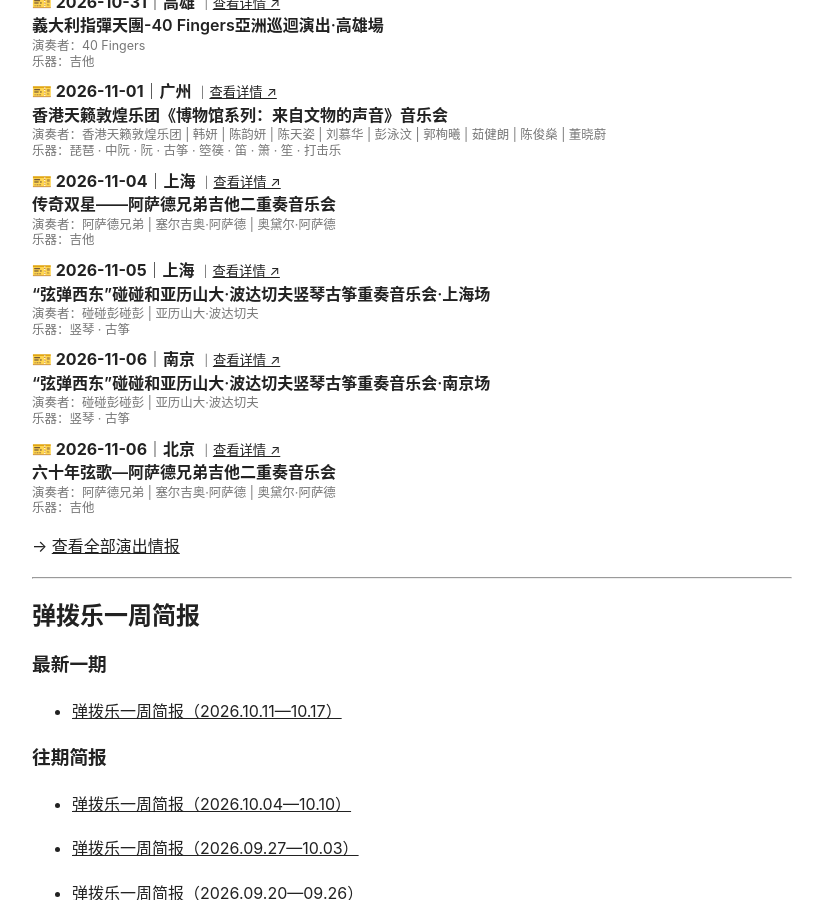
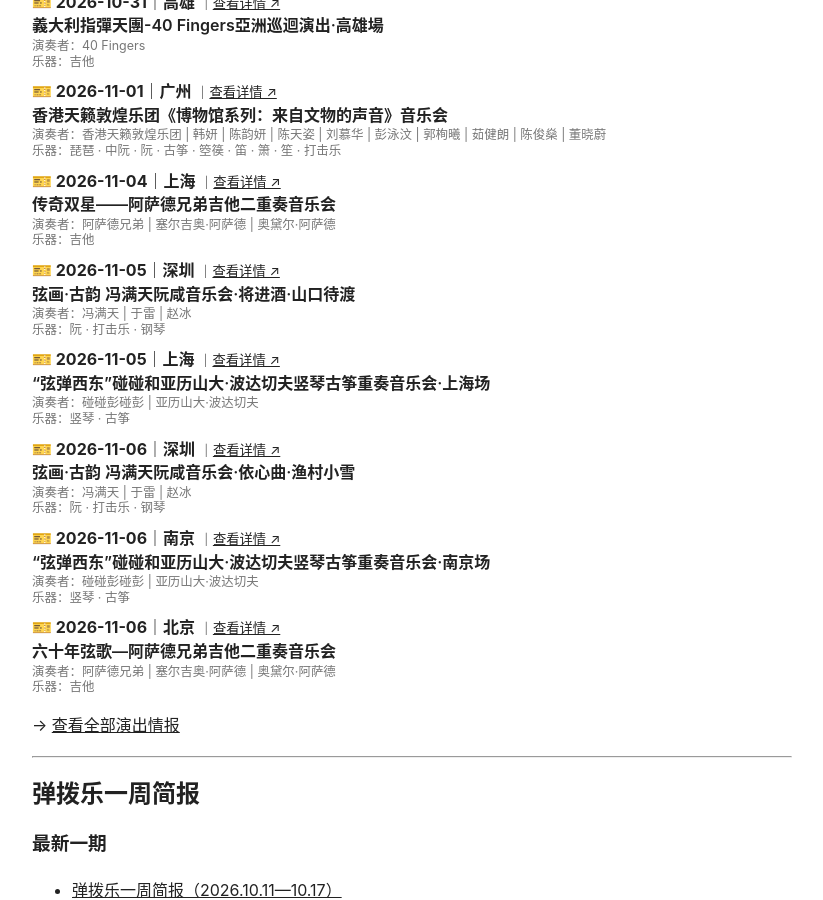
Before and after one commit to KeenKwok/boxianji, a Jekyll site: the page built from index.md, in a window 1280 px wide and 900 px high, scrolled down 1202 px. Shown: the whole window, without its empty margins (228-1051 px from the left). Built offline with Jekyll 4.4.1, drawn with Linux system fonts in a browser that asks for light colours.

Commit message:
更新 attention.yml

```diff
--- a/_data/attention.yml
+++ b/_data/attention.yml
@@ -1,3 +1,31 @@
+- id: "20261106-shenzhen-xianhuaguyun-fengmantian-ruxinqu-yucunxiaoxue"
+  date: "2026-11-06"
+  city: "深圳"
+  title: "弦画·古韵 冯满天阮咸音乐会·依心曲·渔村小雪"
+  performers:
+    - "冯满天"
+    - "于雷"
+    - "赵冰"
+  instruments:
+    - "阮"
+    - "打击乐"
+    - "钢琴"
+  link: "https://mp.weixin.qq.com/s/r41FhOtWHCe7F0XOHeHzSw"
+
+- id: "20261105-shenzhen-xianhuaguyun-fengmantian-jiangjinjiu-shankoududou"
+  date: "2026-11-05"
+  city: "深圳"
+  title: "弦画·古韵 冯满天阮咸音乐会·将进酒·山口待渡"
+  performers:
+    - "冯满天"
+    - "于雷"
+    - "赵冰"
+  instruments:
+    - "阮"
+    - "打击乐"
+    - "钢琴"
+  link: "https://mp.weixin.qq.com/s/r41FhOtWHCe7F0XOHeHzSw"
+
 - id: "20261108-hangzhou-xiantandong-pengjingxuan-boldachev-harp-guzheng"
   date: "2026-11-08"
   city: "杭州"
```
